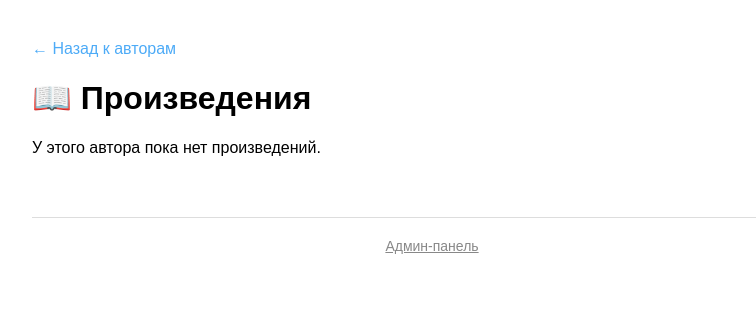
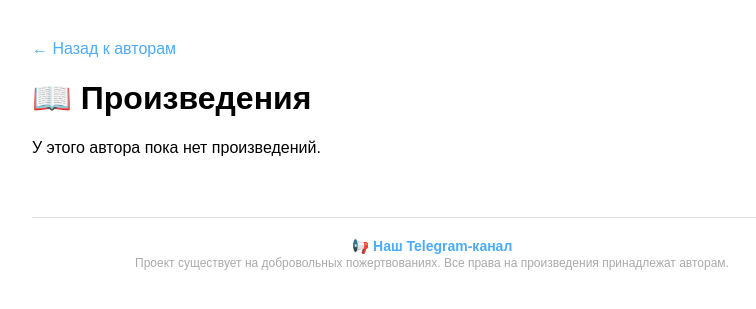
Before and after one commit to Artem-creator12/literary-gura, a Flask app: template templates/author.html in a window 1280 px wide. Shown: the top 309 px of the page, without its empty margins (208-964 px from the left). Run offline with Flask 3, Linux system fonts and the light colour scheme; the template is opened without the code that fills it, so the values that code supplies are empty.

Commit message:
Update author.html

```diff
--- a/templates/author.html
+++ b/templates/author.html
@@ -17,7 +17,20 @@
         .book-card:hover { background: #e9ecef; }
         .back-link { color: #4dabf7; text-decoration: none; }
         .back-link:hover { text-decoration: underline; }
-        .footer { margin-top: 60px; padding-top: 20px; border-top: 1px solid #ddd; font-size: 14px; color: #888; text-align: center; }
+        .footer {
+            margin-top: 60px;
+            padding-top: 20px;
+            border-top: 1px solid #ddd;
+            font-size: 14px;
+            color: #888;
+            text-align: center;
+        }
+        .footer a {
+            color: #4dabf7;
+            text-decoration: none;
+            font-weight: bold;
+        }
+        .footer a:hover { text-decoration: underline; }
     </style>
 </head>
 <body>
@@ -30,8 +43,13 @@
     {% else %}
         <p>У этого автора пока нет произведений.</p>
     {% endfor %}
+
     <div class="footer">
-        <a href="{{ url_for('admin_login') }}" style="color:#888;">Админ-панель</a>
+        <a href="https://t.me/ВАШ_КАНАЛ" target="_blank">📢 Наш Telegram-канал</a>
+        <br>
+        <span style="font-size: 12px; color: #aaa;">
+            Проект существует на добровольных пожертвованиях. Все права на произведения принадлежат авторам.
+        </span>
     </div>
 </body>
 </html>
```
